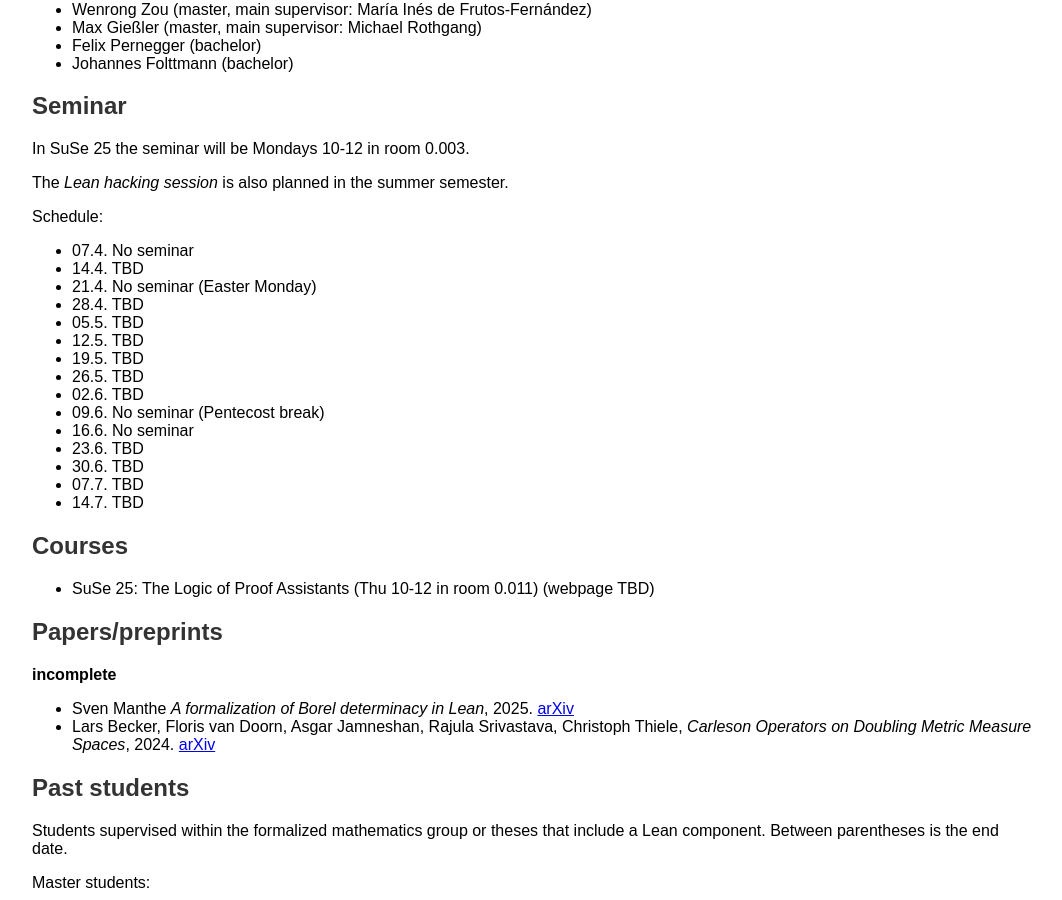
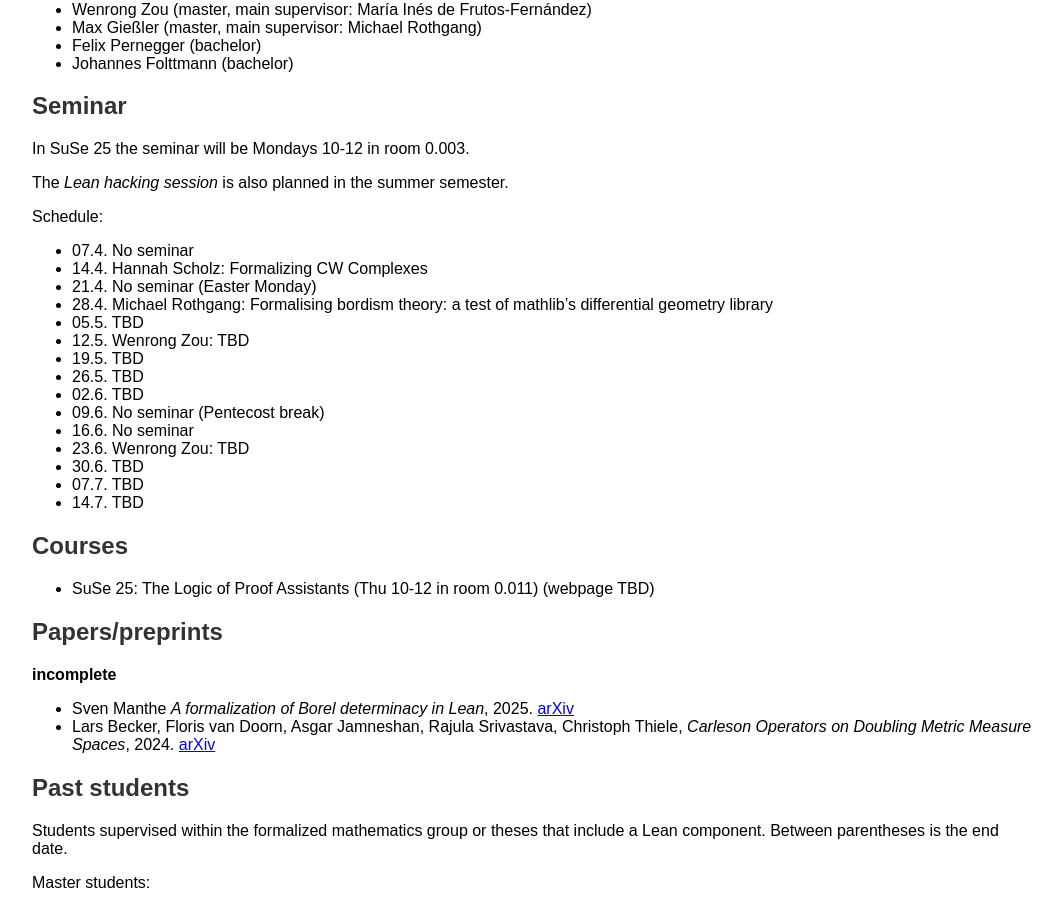
Before and after one commit to fpvandoorn/fpvandoorn.github.io, a Jekyll site: the page built from formalized-mathematics.md, in a window 1280 px wide and 900 px high, scrolled down 528 px. Shown: the whole window, without its empty margins (108-1170 px from the left). Built offline with Jekyll 4.4.1, drawn with Linux system fonts in a browser that asks for light colours; our own code applies the rules of GitHub Pages for plain Markdown files.

Commit message:
Update seminar schedule (#2)

```diff
--- a/formalized-mathematics.md
+++ b/formalized-mathematics.md
@@ -44,17 +44,17 @@ The *Lean hacking session* is also planned in the summer semester.
 
 Schedule:
 * 07.4. No seminar
-* 14.4. TBD
+* 14.4. Hannah Scholz: Formalizing CW Complexes
 * 21.4. No seminar (Easter Monday)
-* 28.4. TBD
+* 28.4. Michael Rothgang: Formalising bordism theory: a test of mathlib's differential geometry library
 * 05.5. TBD
-* 12.5. TBD
+* 12.5. Wenrong Zou: TBD
 * 19.5. TBD
 * 26.5. TBD
 * 02.6. TBD
 * 09.6. No seminar (Pentecost break)
 * 16.6. No seminar
-* 23.6. TBD
+* 23.6. Wenrong Zou: TBD
 * 30.6. TBD
 * 07.7. TBD
 * 14.7. TBD
```
